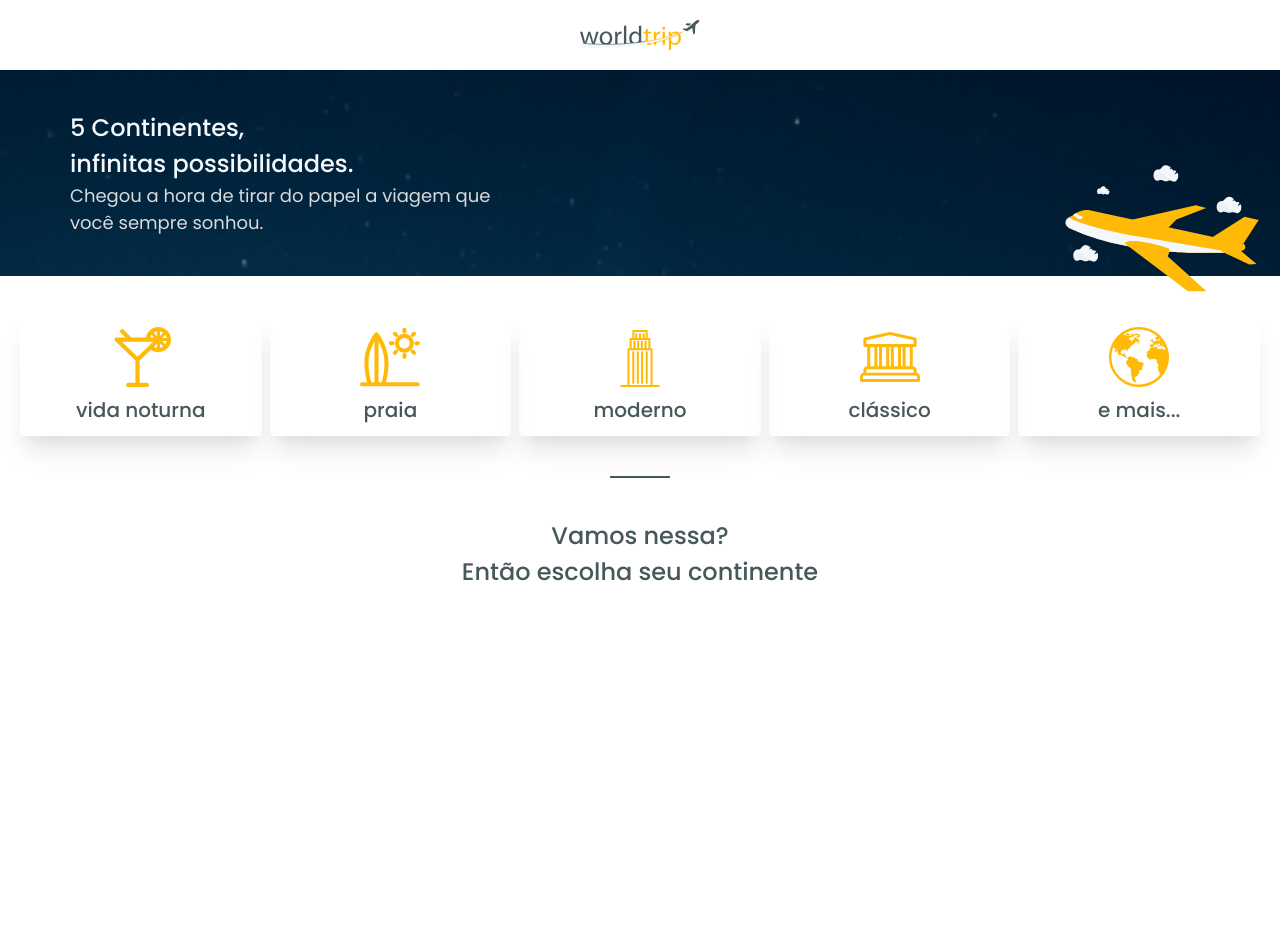
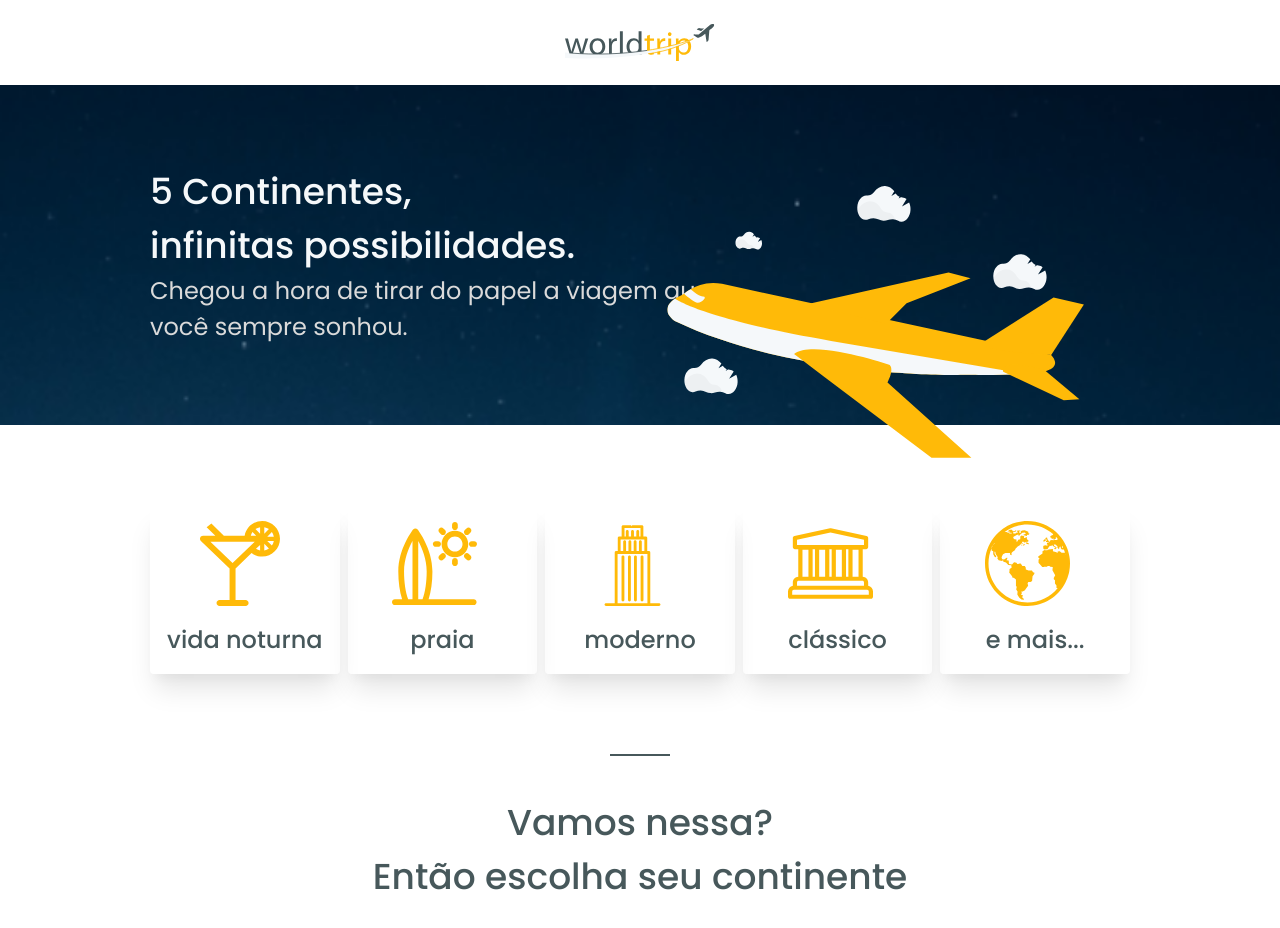
Before and after one commit to luisfilipefa/ignite-desafio4, a Next.js app: page / in a window 1280 px wide. Shown: the top 928 px of the page. Before the commit the page ends 800 px from the top, so only its background shows below. Built offline with nearby package versions, Linux system fonts and the light colour scheme.

Commit message:
design for home page in desktop

```diff
--- a/src/components/Banner/index.tsx
+++ b/src/components/Banner/index.tsx
@@ -10,15 +10,15 @@ export default function Banner() {
 
   return (
     <Box
-      py={{ sm: "5", md: "10" }}
-      px={{ sm: "3", md: "70px" }}
+      py={{ sm: "5", md: "10", lg: "20" }}
+      px={{ sm: "3", md: "70px", lg: "150px" }}
       bgImage="url(/banner.png)"
       bgSize="cover"
       bgPosition="center"
       position="relative"
     >
       <Text
-        fontSize={{ sm: "lg", md: "xl" }}
+        fontSize={{ sm: "lg", md: "xl", lg: "2xl" }}
         color="gray.50"
         fontWeight="medium"
       >
@@ -26,17 +26,17 @@ export default function Banner() {
         <br />
         infinitas possibilidades.
       </Text>
-      <Text fontSize={{ sm: "sm", md: "md" }} color="gray.100">
+      <Text fontSize={{ sm: "sm", md: "md", lg: "xl" }} color="gray.100">
         Chegou a hora de tirar do papel a viagem que
         <br />
         você sempre sonhou.
       </Text>
       {showPlane && (
         <Box
-          w={{ md: "200px" }}
+          w={{ md: "200px", lg: "550px" }}
           position="absolute"
           top={{ md: "90" }}
-          right={{ md: "18" }}
+          right={{ md: "18", lg: "70" }}
         >
           <Image src="/airplane.svg" />
         </Box>
--- a/src/components/CTA/index.tsx
+++ b/src/components/CTA/index.tsx
@@ -8,7 +8,7 @@ export default function CTA() {
       <Text
         align="center"
         color="cyan"
-        fontSize={{ sm: "lg", md: "xl" }}
+        fontSize={{ sm: "lg", md: "xl", lg: "2xl" }}
         fontWeight="medium"
       >
         Vamos nessa?
--- a/src/components/Header/Logo.tsx
+++ b/src/components/Header/Logo.tsx
@@ -4,7 +4,7 @@ import React from "react";
 
 export default function Logo() {
   return (
-    <Box w={{ sm: "90px", md: "120px" }}>
+    <Box w={{ sm: "90px", md: "120px", lg: "150px" }}>
       <Image src="/logo.svg" alt="world trip" />
     </Box>
   );
--- a/src/components/Header/index.tsx
+++ b/src/components/Header/index.tsx
@@ -4,7 +4,12 @@ import React from "react";
 
 export default function Header() {
   return (
-    <Flex as="header" align="center" justifyContent="center" p={{ sm: "5" }}>
+    <Flex
+      as="header"
+      align="center"
+      justifyContent="center"
+      py={{ sm: "5", lg: "6" }}
+    >
       <Logo />
     </Flex>
   );
--- a/src/components/TypesSection/TypeCard.tsx
+++ b/src/components/TypesSection/TypeCard.tsx
@@ -30,17 +30,21 @@ export default function TypeCard({
       align="center"
       boxShadow={{ md: "xl" }}
       borderRadius={{ md: "base" }}
-      h={{ md: "120px" }}
+      py={{ lg: "4" }}
       {...rest}
     >
       {showIcons ? (
-        <Box w={{ md: "60px" }} mb={{ md: "2" }}>
-          <Image src={image} alt={alt} w={{ md: "60px" }} />
+        <Box w={{ md: "60px", lg: "100px" }} mb={{ md: "2", lg: "4" }}>
+          <Image src={image} alt={alt} />
         </Box>
       ) : (
         <Circle size="8px" bg="highlight" mr="2" />
       )}
-      <Text color="cyan" fontSize={{ sm: "md", md: "lg" }} fontWeight="medium">
+      <Text
+        color="cyan"
+        fontSize={{ sm: "md", md: "lg", lg: "24" }}
+        fontWeight="medium"
+      >
         {title}
       </Text>
     </Flex>
--- a/src/components/TypesSection/index.tsx
+++ b/src/components/TypesSection/index.tsx
@@ -9,8 +9,8 @@ export default function TypesSection() {
       templateRows={{ sm: "repeat(3, 1fr)", md: "1fr" }}
       templateColumns={{ sm: "repeat(2, 1fr)", md: "repeat(5, 1fr)" }}
       gap={{ sm: 4, md: 2 }}
-      py={{ sm: "10" }}
-      px={{ sm: "5" }}
+      py={{ sm: "10", lg: "20" }}
+      px={{ sm: "5", lg: "150px" }}
     >
       <GridItem>
         <TypeCard
```
